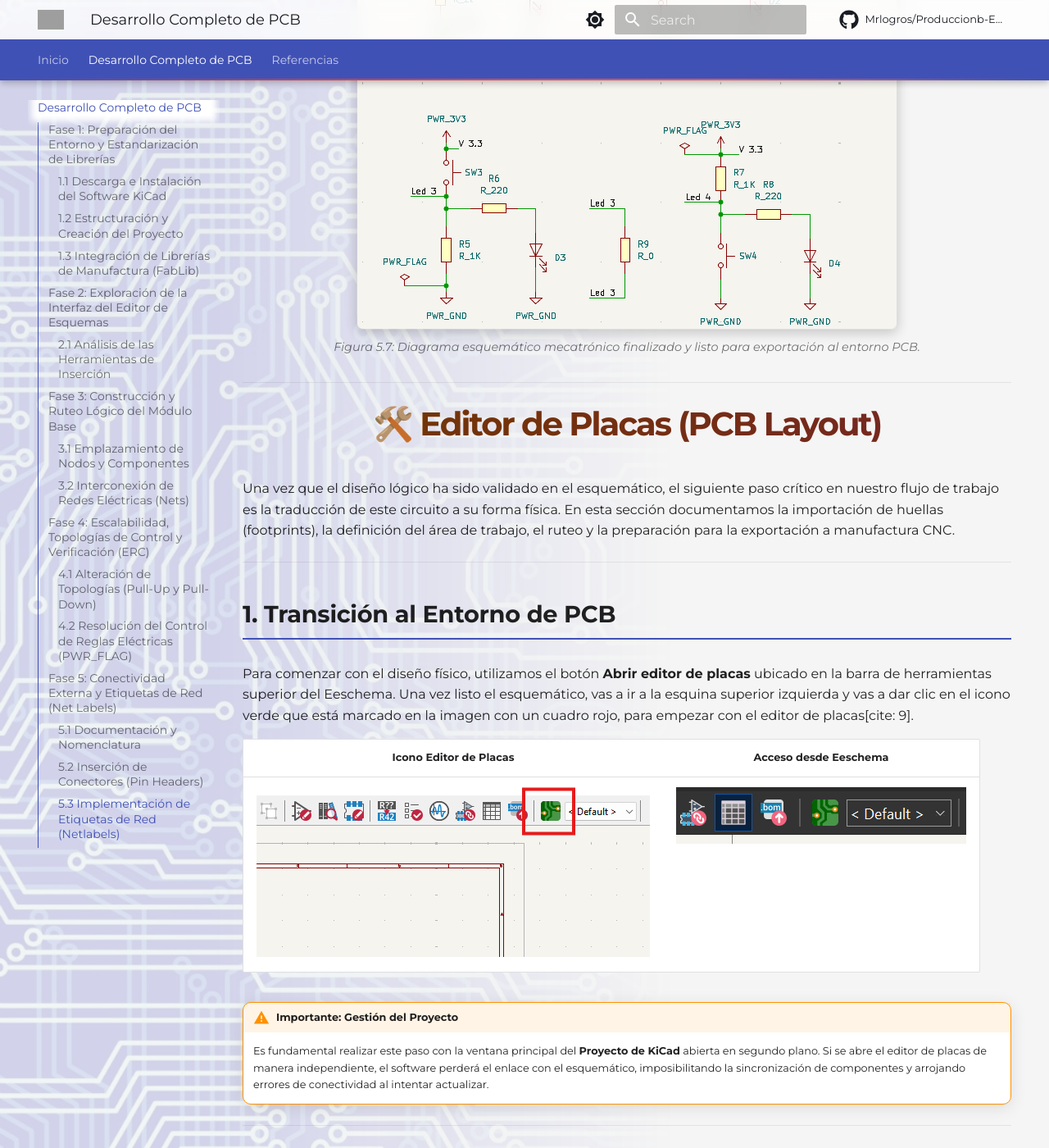
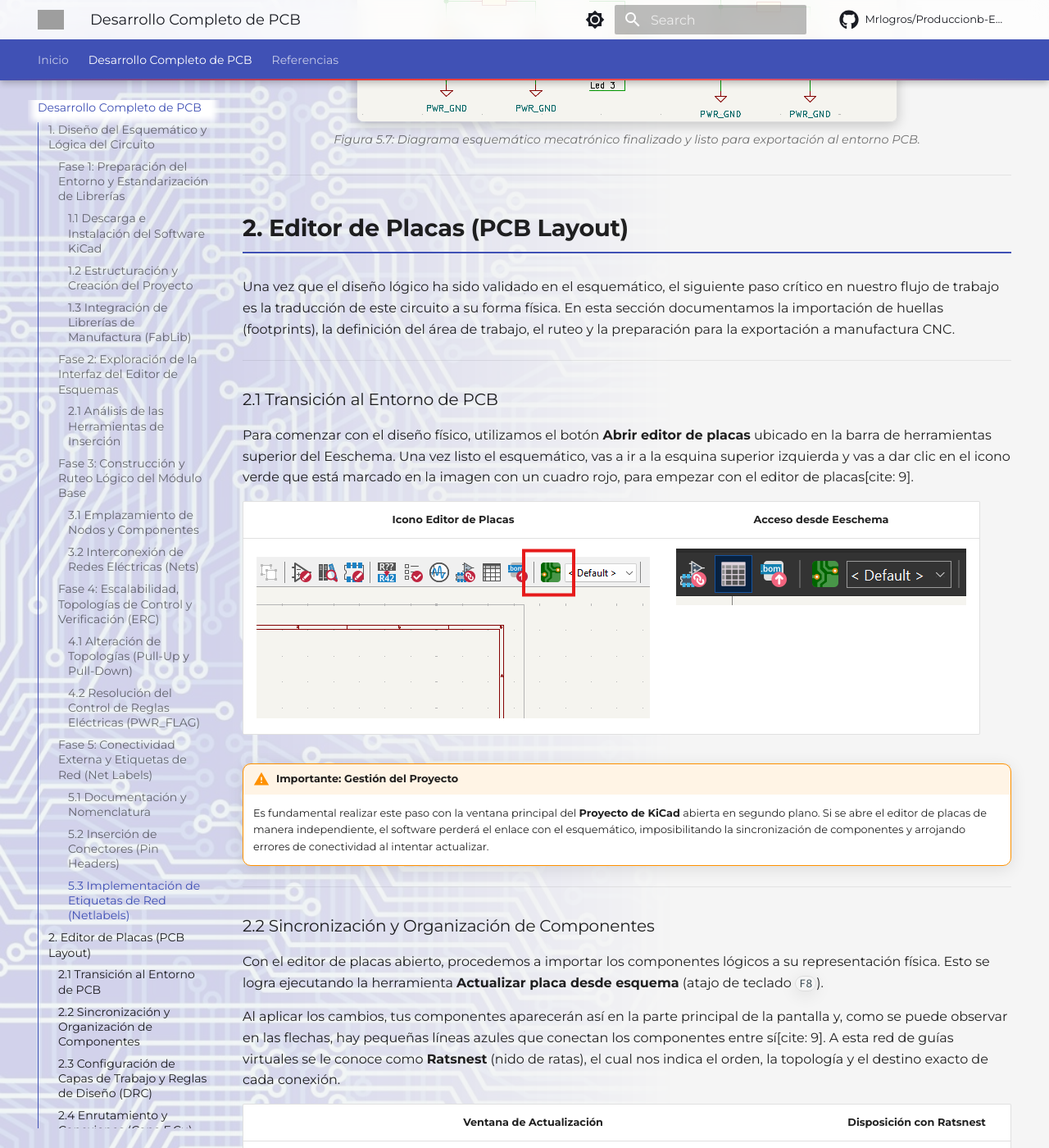
Before and after one commit to Mrlogros/Produccionb-Electronica, an MkDocs documentation site: the page built from docs/diseno-kicad.md, in a window 1280 px wide and 1400 px high, scrolled down 22592 px. Shown: the whole window at 82% size. Built offline with MkDocs 1.6.1 and Material for MkDocs 9.7.7, drawn with Linux system fonts in a browser that asks for light colours; comment, search, counter and statistics services are not loaded; some of the changed text lies outside the part shown; grey boxes are pictures that could not be loaded.

Commit message:
Update diseno-kicad.md

```diff
--- a/docs/diseno-kicad.md
+++ b/docs/diseno-kicad.md
@@ -1,14 +1,18 @@
-# 1. Diseño del Esquemático y Lógica del Circuito
+# Desarrollo Completo de la PCB
+
+---
+
+## 1. Diseño del Esquemático y Lógica del Circuito
 
 El diseño del diagrama esquemático representa la primera y más crucial fase en el desarrollo de nuestra placa de circuito impreso (PCB). En esta etapa de abstracción, el objetivo principal no es definir la geometría física ni la ubicación espacial de los componentes, sino establecer de manera rigurosa la interconectividad lógica (Netlist), definir los flujos de corriente, estructurar las topologías de control y garantizar que se cumplan las normativas de diseño eléctrico (ERC). Para llevar a cabo este proceso, emplearemos la suite de automatización de diseño electrónico (EDA) de código abierto, **KiCad**.
 
 ---
 
-## Fase 1: Preparación del Entorno y Estandarización de Librerías
+### Fase 1: Preparación del Entorno y Estandarización de Librerías
 
 El éxito de la manufactura de una PCB depende directamente de la correcta configuración inicial del entorno de trabajo. Es imperativo que el software y las librerías estén sincronizados con las capacidades de fabricación y el inventario de componentes físicos de nuestro laboratorio.
 
-### 1.1 Descarga e Instalación del Software KiCad
+#### 1.1 Descarga e Instalación del Software KiCad
 El primer paso consiste en obtener la versión más estable de la suite de diseño. Nos dirigimos al portal web oficial de KiCad. En la página de inicio, localizaremos el panel principal que nos ofrece la documentación, las notas de la versión y, en el centro, el botón principal para la descarga del instalador.
 
 ![Opciones de descarga KiCad](img/fotos_esquematico/Imagen 1.png)
@@ -24,7 +28,7 @@ Para optimizar los tiempos de descarga y asegurar la integridad del paquete de i
 ![Servidor de descarga GitHub](img/fotos_esquematico/Imagen 3.png)
 *Figura 1.3: Selección del servidor espejo en Norteamérica.*
 
-### 1.2 Estructuración y Creación del Proyecto
+#### 1.2 Estructuración y Creación del Proyecto
 Al ejecutar KiCad por primera vez, nos recibe el panel de control unificado. Este gestor central administra todos los archivos vinculados a nuestra placa (esquemas, rutados, modelos 3D y archivos de manufactura Gerber). Para iniciar, crearemos un proyecto nuevo seleccionando el primer icono de la barra lateral izquierda o ejecutando el atajo de teclado `Ctrl + N`.
 
 ![Panel principal de KiCad](img/fotos_esquematico/Imagen 4.png)
@@ -40,7 +44,7 @@ A continuación, debemos asignar un nombre estructurado y definir el directorio
 ![Guardado del proyecto](img/fotos_esquematico/Imagen 6.png)
 *Figura 1.6: Creación del directorio de trabajo y guardado del archivo maestro del proyecto.*
 
-### 1.3 Integración de Librerías de Manufactura (FabLib)
+#### 1.3 Integración de Librerías de Manufactura (FabLib)
 Uno de los errores más comunes en la ingeniería de PCBs es diseñar utilizando componentes genéricos que luego no coinciden físicamente con los adquiridos. Para evitar discrepancias de empaquetado (footprints), instalaremos la librería estándar de fabricación. Navegamos al menú superior y seleccionamos **`Herramientas > Administrador de complementos y contenido`**.
 
 ![Menú Herramientas](img/fotos_esquematico/Imagen 7.png)
@@ -53,14 +57,14 @@ Dentro del administrador, utilizaremos la barra de búsqueda ingresando el térm
 
 ---
 
-## Fase 2: Exploración de la Interfaz del Editor de Esquemas
+### Fase 2: Exploración de la Interfaz del Editor de Esquemas
 
 Con el entorno debidamente configurado y estandarizado, procedemos a abrir el **Editor de Esquemas** dando clic en su respectivo icono en el panel de control principal. Aquí es donde realizaremos la captura lógica de los componentes.
 
 ![Abrir Editor de Esquemas](img/fotos_esquematico/Imagen 9.png)
 *Figura 2.1: Acceso al entorno de diseño del diagrama lógico.*
 
-### 2.1 Análisis de las Herramientas de Inserción
+#### 2.1 Análisis de las Herramientas de Inserción
 Dentro del lienzo de diseño, prestaremos especial atención a la barra de herramientas lateral derecha, la cual contiene los accesos rápidos para la inserción de elementos eléctricos:
 * 🔴 **Añadir Símbolo:** Herramienta principal (atajo `A`) utilizada para buscar e insertar componentes activos y pasivos (resistencias, capacitores, semiconductores).
 * 🔵 **Añadir Símbolo de Alimentación:** Herramienta dedicada (atajo `P`) para establecer los nodos globales de voltaje y planos de tierra (VCC, GND).
@@ -90,11 +94,11 @@ El objetivo de esta fase de familiarización es prepararnos para construir una t
 
 ---
 
-## Fase 3: Construcción y Ruteo Lógico del Módulo Base
+### Fase 3: Construcción y Ruteo Lógico del Módulo Base
 
 Procederemos a ensamblar nuestro primer módulo funcional. Mantener un orden ortogonal (líneas rectas y componentes alineados) es una convención estricta en el dibujo de esquemas mecatrónicos.
 
-### 3.1 Emplazamiento de Nodos y Componentes
+#### 3.1 Emplazamiento de Nodos y Componentes
 Iniciamos definiendo nuestros planos de retorno. Insertamos dos referencias de tierra globales utilizando la etiqueta estandarizada **`PWR_GND`**.
 
 ![Búsqueda de PWR_GND](img/fotos_esquematico/Imagen 15.png)
@@ -134,7 +138,7 @@ Posicionamos el switch mecánicamente sobre la resistencia vertical. Para provee
 ![Voltaje posicionado](img/fotos_esquematico/Imagen 23.png)
 *Figura 3.9: Nodo de potencia emplazado en el extremo superior del módulo.*
 
-### 3.2 Interconexión de Redes Eléctricas (Nets)
+#### 3.2 Interconexión de Redes Eléctricas (Nets)
 Con los componentes emplazados, procedemos a unirlos lógicamente. Al acercar el cursor a los pines de un componente, aparecerá un pequeño círculo. Al hacer clic, iniciaremos el trazado de una red eléctrica (Net).
 
 ![Inicio de cableado](img/fotos_esquematico/Imagen 24.png)
@@ -160,14 +164,14 @@ Repitiendo este proceso de cableado para todos los elementos, finalizamos la arq
 
 ---
 
-## Fase 4: Escalabilidad, Topologías de Control y Verificación (ERC)
+### Fase 4: Escalabilidad, Topologías de Control y Verificación (ERC)
 
 Como el diseño general requiere la monitorización de múltiples entradas, aprovecharemos el diseño modular que acabamos de crear. Seleccionamos la totalidad del circuito base, lo copiamos (`Ctrl + C`) y lo pegamos (`Ctrl + V`) hasta obtener **4 módulos independientes**.
 
 ![Cuatro módulos replicados](img/fotos_esquematico/Imagen 29.png)
 *Figura 4.1: Escalabilidad del diseño mediante la replicación del módulo funcional.*
 
-### 4.1 Alteración de Topologías (Pull-Up y Pull-Down)
+#### 4.1 Alteración de Topologías (Pull-Up y Pull-Down)
 En el diseño de sistemas mecatrónicos, es común necesitar diferentes lógicas de disparo (activos en ALTO o activos en BAJO). Para evaluar este comportamiento, modificaremos la arquitectura de módulos específicos:
 * En los dos módulos superiores (indicados con **flechas rojas**), intercambiaremos físicamente la posición de la resistencia y el switch. Esto invierte la lógica de lectura respecto a la referencia de tierra.
 * En los módulos inferiores (indicados con **flechas azul y verde**) prepararemos el entorno para la inyección de banderas de validación de potencia.
@@ -175,7 +179,7 @@ En el diseño de sistemas mecatrónicos, es común necesitar diferentes lógicas
 ![Indicadores de modificación](img/fotos_esquematico/Imagen 30.png)
 *Figura 4.2: Señalización de los módulos a modificar para crear variaciones topológicas.*
 
-### 4.2 Resolución del Control de Reglas Eléctricas (PWR_FLAG)
+#### 4.2 Resolución del Control de Reglas Eléctricas (PWR_FLAG)
 KiCad incorpora una herramienta de validación matemática llamada ERC (Electrical Rules Checker). Si el ERC detecta componentes consumiendo energía en una red donde no se ha definido explícitamente un componente que *genere* dicha energía (como un regulador o un conector de batería), arrojará errores críticos de red no alimentada.
 
 Para solventar esto a nivel lógico sin alterar el circuito físico, insertamos el símbolo **`PWR_FLAG`** (Bandera de Poder). Esta bandera le comunica al compilador: *"Esta red recibirá energía desde una fuente externa conectada más adelante"*.
@@ -190,11 +194,11 @@ El diagrama final, aplicando las inversiones topológicas en los módulos superi
 
 ---
 
-## Fase 5: Conectividad Externa y Etiquetas de Red (Net Labels)
+### Fase 5: Conectividad Externa y Etiquetas de Red (Net Labels)
 
 Nuestro circuito lógico necesita conectarse con dispositivos externos (como microcontroladores o fuentes de alimentación). Para ello, utilizaremos conectores y organizaremos el esquemático mediante etiquetas de red.
 
-### 5.1 Documentación y Nomenclatura
+#### 5.1 Documentación y Nomenclatura
 Para mantener la legibilidad profesional del plano, utilizaremos la herramienta de texto de la barra lateral derecha para agregar descriptores a nuestras zonas de conexión.
 
 ![Herramienta de texto](img/fotos_esquematico/Imagen 33.png)
@@ -205,7 +209,7 @@ El texto en KiCad puede comportarse visualmente como un componente anclado a un
 ![Etiqueta conectada](img/fotos_esquematico/Imagen 34.png)
 *Figura 5.2: Inserción de rotulación descriptiva en el área de trabajo.*
 
-### 5.2 Inserción de Conectores (Pin Headers)
+#### 5.2 Inserción de Conectores (Pin Headers)
 Procedemos a buscar los terminales físicos de conexión tipo *Through-Hole* (THT). Utilizaremos la familia `PinHeader_01x...`. Requerimos insertar dos de estos componentes:
 * Uno de 2 pines (`1x02`) destinado al ingreso del voltaje de alimentación general.
 * Uno de 4 pines (`1x04`) destinado a exportar o importar las señales lógicas de nuestros 4 circuitos.
@@ -221,7 +225,7 @@ Para facilitar la interpretación por parte de terceros, damos doble clic sobre
 ![Headers renombrados](img/fotos_esquematico/Imagen 37.png)
 *Figura 5.5: Nomenclatura técnica aplicada a los puertos de interconexión.*
 
-### 5.3 Implementación de Etiquetas de Red (Netlabels)
+#### 5.3 Implementación de Etiquetas de Red (Netlabels)
 En el diseño avanzado de PCBs, extender cables a lo largo de todo el diagrama cruzando otros componentes es una práctica deficiente que genera diagramas ilegibles (comúnmente llamado "espagueti"). La solución profesional es el uso de **Etiquetas de Red** (Net Labels).
 
 Asignamos etiquetas lógicas específicas a los pines de nuestros conectores (por ejemplo, `Led 1`, `Led 2`, `V 3.3`, `GND`). El motor lógico de KiCad buscará en todo el diagrama y unirá internamente cualquier pin que comparta exactamente el mismo nombre de etiqueta, estableciendo una conexión virtual perfecta sin ensuciar visualmente el plano.
@@ -236,13 +240,13 @@ Con la correcta asignación de los puertos, la integración de módulos de lectu
 
 ---
 
-# 🛠️ Editor de Placas (PCB Layout)
+## 2. Editor de Placas (PCB Layout)
 
 Una vez que el diseño lógico ha sido validado en el esquemático, el siguiente paso crítico en nuestro flujo de trabajo es la traducción de este circuito a su forma física. En esta sección documentamos la importación de huellas (footprints), la definición del área de trabajo, el ruteo y la preparación para la exportación a manufactura CNC.
 
 ---
 
-## 1. Transición al Entorno de PCB
+### 2.1 Transición al Entorno de PCB
 
 Para comenzar con el diseño físico, utilizamos el botón **Abrir editor de placas** ubicado en la barra de herramientas superior del Eeschema. Una vez listo el esquemático, vas a ir a la esquina superior izquierda y vas a dar clic en el icono verde que está marcado en la imagen con un cuadro rojo, para empezar con el editor de placas[cite: 9].
 
@@ -255,7 +259,7 @@ Para comenzar con el diseño físico, utilizamos el botón **Abrir editor de pla
 
 ---
 
-## 2. Sincronización y Organización de Componentes
+### 2.2 Sincronización y Organización de Componentes
 
 Con el editor de placas abierto, procedemos a importar los componentes lógicos a su representación física. Esto se logra ejecutando la herramienta **Actualizar placa desde esquema** (atajo de teclado `F8`).
 
@@ -270,7 +274,7 @@ Al aplicar los cambios, tus componentes aparecerán así en la parte principal d
 
 ---
 
-## 3. Configuración de Capas de Trabajo y Reglas de Diseño (DRC)
+### 2.3 Configuración de Capas de Trabajo y Reglas de Diseño (DRC)
 
 Antes de iniciar el trazado de pistas o contornos, debemos comprender el apilamiento de capas (Layer Stackup). Dado que el diseño actual es una placa de cara simple (una sola capa de cobre), todo nuestro trabajo conductivo se realizará en la capa **F.Cu** (Front Copper / Cobre Frontal).
 
@@ -293,7 +297,7 @@ Te aparecerán varias opciones, pero las importantes son los tamaños predefinid
 
 ---
 
-## 4. Enrutamiento y Conexiones (Capa F.Cu)
+### 2.4 Enrutamiento y Conexiones (Capa F.Cu)
 
 Seleccionarás la medida de 0.4 mm y es hora de conectar todos tus componentes[cite: 9].
 
@@ -311,7 +315,7 @@ Al seleccionar la herramienta de pistas y hacer clic sobre un pad, KiCad ilumina
 | :---: | :---: |
 | ![Proceso de enrutamiento inicial](img/Imagen%2033.png) | ![Conexión completada entre dos pads](img/Imagen%2034.png) |
 
-### Herramientas de Alineación y Buenas Prácticas
+#### Herramientas de Alineación y Buenas Prácticas
 Algunas opciones para acomodar mejor tus componentes es seleccionar dos componentes y dar clic derecho, seleccionar **alinear/distribuir**; puedes ocupar la alineación a la izquierda o las otras alineaciones para ayudarte a acomodar tus componentes[cite: 9].
 
 ![Alinear y distribuir](img/fotos_editor/Imagen7.png)
@@ -324,7 +328,7 @@ Cuando juntes tus componentes, recuerda que **no debe haber ángulos de 90°** e
 
 ---
 
-## 5. Trucos de Ruteo: Puentes (Jumpers)
+### 2.5 Trucos de Ruteo: Puentes (Jumpers)
 
 Al trabajar exclusivamente en una cara (Capa `F.Cu`), es común encontrarnos con cruces inevitables donde una pista bloquea el paso de otra.
 
@@ -339,7 +343,7 @@ Aunque cuando llega a pasar el caso de necesitar poner una línea encima de la o
 
 ---
 
-## 6. Delimitación del Contorno (Edge.Cuts)
+### 2.6 Delimitación del Contorno (Edge.Cuts)
 
 Toda PCB necesita un límite físico definido para que la máquina CNC o el fabricante sepa por dónde cortar la placa terminada.
 
@@ -371,7 +375,7 @@ Como puedes observar, las líneas de la figura que está alrededor de tu circuit
 
 ---
 
-## 7. Perforaciones Manuales (Capas de Usuario)
+### 2.7 Perforaciones Manuales (Capas de Usuario)
 
 Para la colocación de pines (pin headers) y sujeciones, necesitamos definir perforaciones precisas sin interferir con las capas estándar.
 
@@ -390,7 +394,7 @@ Con la herramienta de círculo dibujamos guías con la propiedad de **Rellenar c
 
 ---
 
-## 8. Creación de Zonas de Cobre (Copper Pour)
+### 2.8 Creación de Zonas de Cobre (Copper Pour)
 
 El último paso del diseño físico consiste en generar una zona de relleno (Copper Pour). Esto delimita el área de cobre que la CNC debe procesar y optimiza el tiempo de fresado al evitar remover material innecesario.
 
@@ -407,7 +411,7 @@ Una vez le des clic en la herramienta te aparecerá una forma parecida a la del
 
 ---
 
-## 9. Ejecución del Relleno de Cobre
+### 2.9 Ejecución del Relleno de Cobre
 
 Y por último, solo deberás presionar la **tecla B** para que se complete la figura[cite: 9]. Este comando obliga a KiCad a recalcular y renderizar el relleno de cobre, esquivando automáticamente las pistas y los pads según las reglas de aislamiento configuradas previamente.
 
@@ -420,7 +424,7 @@ Y por último, solo deberás presionar la **tecla B** para que se complete la fi
 
 ---
 
-## 10. Verificación de Reglas de Diseño (DRC)
+### 2.10 Verificación de Reglas de Diseño (DRC)
 
 El último filtro de seguridad antes de fabricar es ejecutar el **DRC (Design Rule Checker)**. A diferencia del ERC en el esquemático, el DRC verifica errores físicos.
 
@@ -434,7 +438,7 @@ Los avisos que están en amarillo no afectan al funcionamiento de la placa, es n
 
 ---
 
-## 11. Inspección en el Visor 3D y Orientación
+### 2.11 Inspección en el Visor 3D y Orientación
 
 Antes de exportar los archivos para fabricación, es una excelente práctica revisar el aspecto físico de la placa. Otra de las herramientas es la que está en la parte superior y se llama **visor 3D (Alt+3)**, te ayuda a observar tu placa en formato 3D con sus componentes y todo[cite: 9].
 
@@ -454,7 +458,7 @@ Por la forma de la cortadora de monofab y la placa, es importante que coloques t
 
 ---
 
-## 12. Salidas de Fabricación (Exportación SVG)
+### 2.12 Salidas de Fabricación (Exportación SVG)
 
 Para procesar nuestra placa en la fresadora CNC, necesitamos exportar el diseño. Cuando ya tengas tu placa sin errores y con la dirección correcta, es hora de que te vayas a la ventana de archivo, luego a **salidas de fabricación** y por último a **Gerbers**[cite: 9].
 
@@ -471,7 +475,7 @@ Para finalizar, seleccionarás la opción de **Ajustar página a la placa** y de
 ![Botón Trazar y Ajuste](img/fotos_editor/Imagen25.png)
 *Ejecución de la herramienta de trazado vectorial.*
 
-### Archivos de Salida (Arte de Manufactura)
+#### Archivos de Salida (Arte de Manufactura)
 
 Como resultado, KiCad generará un conjunto de archivos `.svg` independientes. Podrás abrir cada uno de los archivos para comprobar que todo esté bien y ponerles su respectivo nombre[cite: 9].
 
@@ -485,7 +489,7 @@ A continuación, se muestra una previsualización del archivo de pistas principa
 
 ---
 
-# 3. Manufactura CAM y Generación de Trayectorias (Mods CE)
+## 3. Manufactura CAM y Generación de Trayectorias (Mods CE)
 
 !!! abstract "Objetivo de esta fase"
     Una vez validados los diseños y generados los archivos de las capas de nuestra placa en KiCad, es necesario "traducirlos" a un formato de trayectorias espaciales (G-Code/Toolpaths) que la fresadora CNC **Roland Monofab (SRM-20)** pueda interpretar para realizar el corte y desgaste físico del cobre.
@@ -493,7 +497,7 @@ A continuación, se muestra una previsualización del archivo de pistas principa
 
 ---
 
-## 3.1 Exportación Vectorial desde KiCad (Archivos Base)
+### 3.1 Exportación Vectorial desde KiCad (Archivos Base)
 
 El proceso comienza aislando y exportando las capas necesarias desde el editor de KiCad en formato vectorial (`.svg`).
 
@@ -522,7 +526,7 @@ Los archivos estarán guardados en formato Microsoft Edge documents (o el navega
 
 ---
 
-## 3.2 Acceso y Configuración del Entorno Mods CE
+### 3.2 Acceso y Configuración del Entorno Mods CE
 
 Para configurar nuestro espacio de trabajo CAM, seguimos esta ruta de inicialización:
 
@@ -551,7 +555,7 @@ Al cargar el programa, se desplegará una red de nodos interconectados (diagrama
 
 ---
 
-## 3.3 Configuración de Pistas (Traces)
+### 3.3 Configuración de Pistas (Traces)
 
 Comenzaremos procesando el archivo de las pistas (`Pistas.svg`). En el nodo de entrada `Roland Monofab PCB`, seleccionamos y cargamos nuestro archivo SVG.
 
@@ -572,7 +576,7 @@ A continuación, configuramos los parámetros de la herramienta física:
 | :---: | :---: |
 | ![Selección de fresa de ruteo](img/fotos_mods/Imagen51.jpg) | ![Configuración de herramienta](img/Imagen%2059.png) |
 
-### Ajuste de Pasadas (Offsets)
+#### Ajuste de Pasadas (Offsets)
 En el nodo **mill raster 2D**, definiremos cuánto material queremos remover alrededor de cada pista:
 *   **Offset number:** Lo configuramos en `2`. Esto indica que el taladro realizará dos pasadas concéntricas alrededor de las pistas para asegurar un aislamiento adecuado, ajustado a este valor para evitar problemas técnicos de ruteo.
 *   Una vez configurado, hacemos clic en el botón **Calculate**.
@@ -583,7 +587,7 @@ En el nodo **mill raster 2D**, definiremos cuánto material queremos remover alr
 
 ---
 
-## 3.4 Visualización y Renderizado
+### 3.4 Visualización y Renderizado
 
 Al presionar *Calculate*, Mods CE generará visualmente el trazado de las rutas de corte de la herramienta (toolpath).
 
@@ -598,7 +602,7 @@ Podemos hacer clic en el botón **View** para obtener un renderizado 3D de cómo
 
 ---
 
-## 3.5 Origen y Velocidad (Nodo SRM-20)
+### 3.5 Origen y Velocidad (Nodo SRM-20)
 
 El paso final antes de exportar el archivo es configurar los parámetros físicos y la cinemática de la máquina en el nodo final **Roland SRM-20 milling machine**:
 
@@ -614,7 +618,7 @@ El paso final antes de exportar el archivo es configurar los parámetros físico
 
 ---
 
-## 3.6 Guardado y Organización de Archivos
+### 3.6 Guardado y Organización de Archivos
 
 Para finalizar con el primer documento, nos dirigimos a este apartado de cálculo, confirmamos que todo esté en orden, nos vamos al final de la página (al último nodo) y le picamos al botón **`save file`**. El navegador descargará automáticamente un archivo con la extensión `.rml` (Roland Machine Language).
 
@@ -634,7 +638,7 @@ Para finalizar con el primer documento, nos dirigimos a este apartado de cálcul
 
 ---
 
-## 🛠️ Solución de Problemas Frecuentes
+### 🛠️ Solución de Problemas Frecuentes
 
 Durante el procesamiento de las pistas, pueden surgir un par de complicaciones comunes que tienen solución rápida:
 
@@ -645,7 +649,7 @@ Durante el procesamiento de las pistas, pueden surgir un par de complicaciones c
 
 ---
 
-## 3.7 Configuración de Perforaciones (Drills)
+### 3.7 Configuración de Perforaciones (Drills)
 
 Una vez asegurado el archivo de las pistas, repetiremos el proceso para las perforaciones cargando el archivo `Perforaciones.svg`. La lógica de los nodos es idéntica, pero los parámetros de corte cambian.
 
@@ -664,7 +668,7 @@ Una vez asegurado el archivo de las pistas, repetiremos el proceso para las perf
 ![Render Perforaciones](img/Imagen%2071.png)
 *Renderizado 3D de las perforaciones calculadas.*
 
-### Parámetros Críticos y Guardado (Perforaciones)
+#### Parámetros Críticos y Guardado (Perforaciones)
 
 !!! danger "Velocidad de Corte Crítica (Speed)"
     En el nodo final **Roland SRM-20 milling machine**, la velocidad aparte cambia en perforaciones. La punta es sumamente delicada; es **obligatorio reducir la velocidad a `0.3 mm/s`**. Las brocas de perforación de 0.8 mm son extremadamente frágiles; si la máquina intenta taladrar muy rápido o entra al material de forma inestable, la broca se romperá instantáneamente.
@@ -677,7 +681,7 @@ En este mismo nodo, podemos observar el tiempo estimado de trabajo (*Estimated t
 
 ---
 
-## 3.8 Configuración del Corte de Contorno (Cutout / Edge)
+### 3.8 Configuración del Corte de Contorno (Cutout / Edge)
 
 Para realizar el corte perimetral que separará la placa del material base, cargamos el archivo vectorizado del contorno (por ejemplo, `Bordes.svg`).
 
@@ -694,7 +698,7 @@ Para realizar el corte perimetral que separará la placa del material base, carg
 | :---: | :---: |
 | ![Configuración de diámetro y pasadas](img/Imagen%2075.png) | ![Parámetros de cálculo del contorno](img/Imagen%2076.png) |
 
-### Verificación y Exportación del Contorno
+#### Verificación y Exportación del Contorno
 
 1.  **Cálculo de la trayectoria:** En el nodo **mill raster 2D**, hacemos clic en **Calculate** para generar el código de corte.
 2.  **Visualización y Renderizado:** Presionamos **View** para inspeccionar la trayectoria en 2D y verificar la simulación 3D de la placa recortada.
@@ -712,7 +716,7 @@ Para realizar el corte perimetral que separará la placa del material base, carg
 
 ---
 
-## 3.9 Instalación del Software de Control (VPanel para SRM-20)
+### 3.9 Instalación del Software de Control (VPanel para SRM-20)
 
 Una vez generados los tres archivos de trabajo (`.rml`), es necesario instalar el software del fabricante para controlar la fresadora Roland SRM-20 y enviar las instrucciones de mecanizado.
 
```
